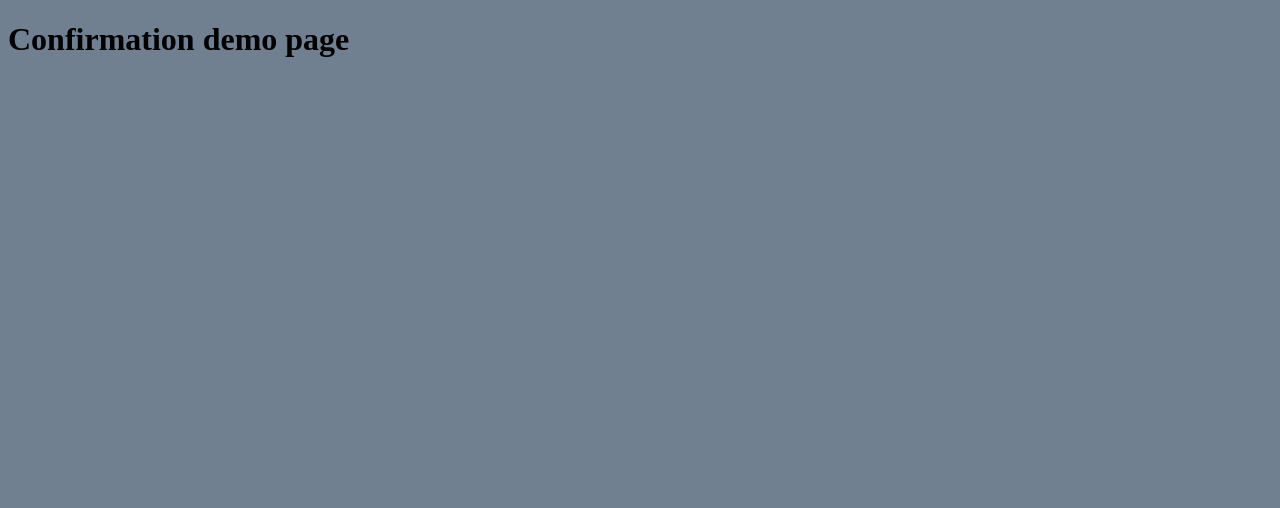
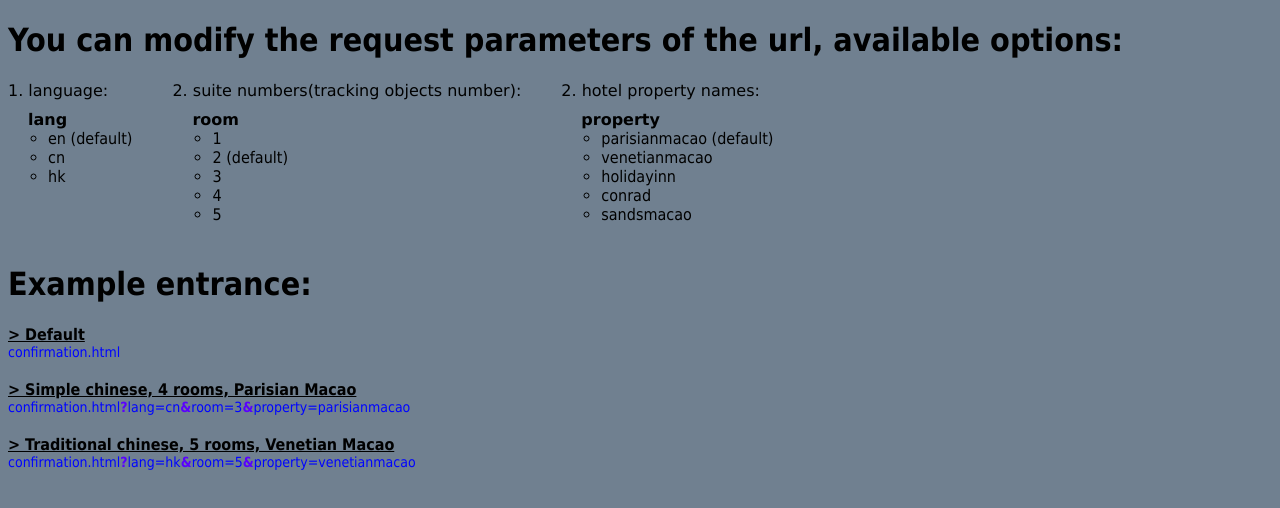
Before and after one commit to meisterstuck/meisterstuck.github.io, a plain HTML site: page index.html in a window 1280 px wide. Drawn offline with Linux system fonts and the light colour scheme.

Commit message:
1. bug fixed on confirmation 2. done with homepage build up by Rachel

```diff
--- a/index.html
+++ b/index.html
@@ -1,28 +1,112 @@
 <!DOCTYPE html>
 <html>
 <head>
-	<title>Home | Demo page</title>
-	<script type="text/javascript" src="js/jquery-3.1.0.min.js"></script>
+	<title>Demo page guide | Demo page</title>
 	<style type="text/css">
-		html, ul {
+		html, ul, p {
 			margin: 0;
 			padding: 0;
 		}
 		body {
 			background: #708090;
+			font-family: Tahoma;
 		}
 		ul {
 			list-style: none;
+		}
+		ul a {
+			color: #000;
+			font-weight: bold;
+			text-decoration: underline;
+		}
+		ul.others>li {
+			margin: 0 40px 0 0;
+			float: left;
+		}
+		ul li label {
+			margin: 0 0 20px 0;
+			display: block;
+			color: #0004ff;
+			font-size: 14px;
+		}
+		ul li label>span {
+			font-weight: bold;
+			color: #5a00ff;
+		}
+		p {
+			font-size: 16px;
+			font-family: Verdana;
+		}
+		p span.p {
+			margin: 10px 0 0 0;
+			text-indent: 20px;
+			font-weight: bold;
+			display: block;
+		}
+		ol {
+			margin: 0 0 20px 0;
+			list-style: circle;
+			font-size: 16px;
 		}
 	</style>
 </head>
 <body>
 	<script type="text/javascript">(function(a,b,c,d){ a='//tags.tiqcdn.com/utag/sands-china-limited/parisian-macao/dev/utag.js'; b=document;c='script';d=b.createElement(c);d.src=a; d.type='text/java'+c;d.async=true; a=b.getElementsByTagName(c)[0];a.parentNode.insertBefore(d,a)
 })();</script>
-	<h1>Confirmation demo page</h1>
+	<h1>You can modify the request parameters of the url, available options:</h1>
+	<ul class="others">
+		<li>
+			<p>
+				1. language: <br>
+				<span class="p">lang</span>
+			</p>
+			<ol>
+				<li>en (default)</li>
+				<li>cn</li>
+				<li>hk</li>
+			</ol>
+		</li>
+		<li>
+			<p>
+				2. suite numbers(tracking objects number): <br>
+				<span class="p">room</span>
+			</p>
+			<ol>
+				<li>1</li>
+				<li>2 (default)</li>
+				<li>3</li>
+				<li>4</li>
+				<li>5</li>
+			</ol>
+		</li>
+		<li>
+			<p>
+				2. hotel property names: <br>
+				<span class="p">property</span>
+			</p>
+			<ol>
+				<li>parisianmacao (default)</li>
+				<li>venetianmacao</li>
+				<li>holidayinn</li>
+				<li>conrad</li>
+				<li>sandsmacao</li>
+			</ol>
+		</li>
+	</ul>
+	<div style="clear: both;"></div>
+	<h1>Example entrance:</h1>
 	<ul>
 		<li>
-			<a href="confirmation.html?"></a>
+			<a href="confirmation.html" target="_blank">> Default</a>
+			<label>confirmation.html</label>
+		</li>
+		<li>
+			<a href="confirmation.html?lang=cn&room=3&property=parisianmacao" target="_blank">> Simple chinese, 4 rooms, Parisian Macao</a>
+			<label>confirmation.html<span>?</span>lang=cn<span>&</span>room=3<span>&</span>property=parisianmacao</label>
+		</li>
+		<li>
+			<a href="confirmation.html?lang=hk&room=5&property=venetianmacao" target="_blank">> Traditional chinese, 5 rooms, Venetian Macao</a>
+			<label>confirmation.html<span>?</span>lang=hk<span>&</span>room=5<span>&</span>property=venetianmacao</label>
 		</li>
 	</ul>
 </body>
```
Also changed, not shown: confirmation.html (+46 -8 lines).
